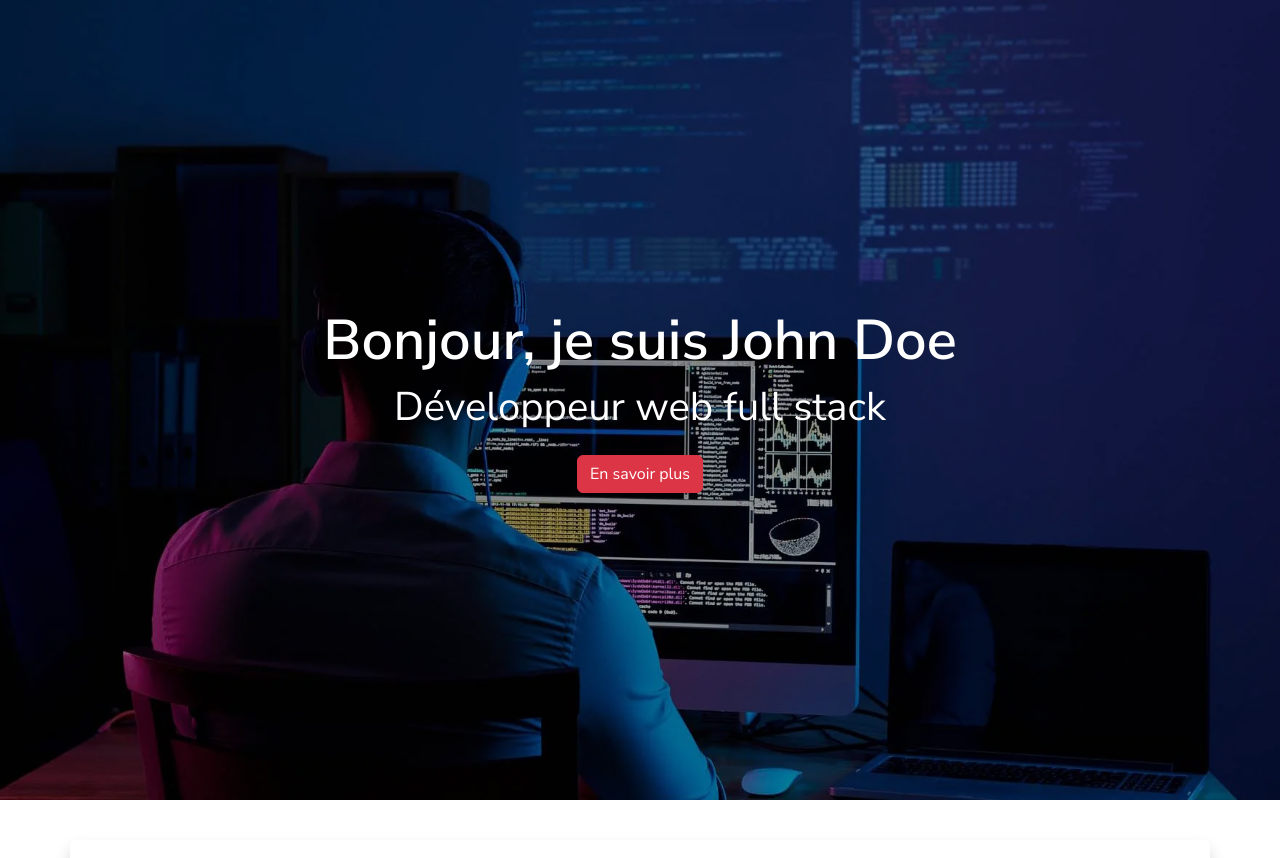
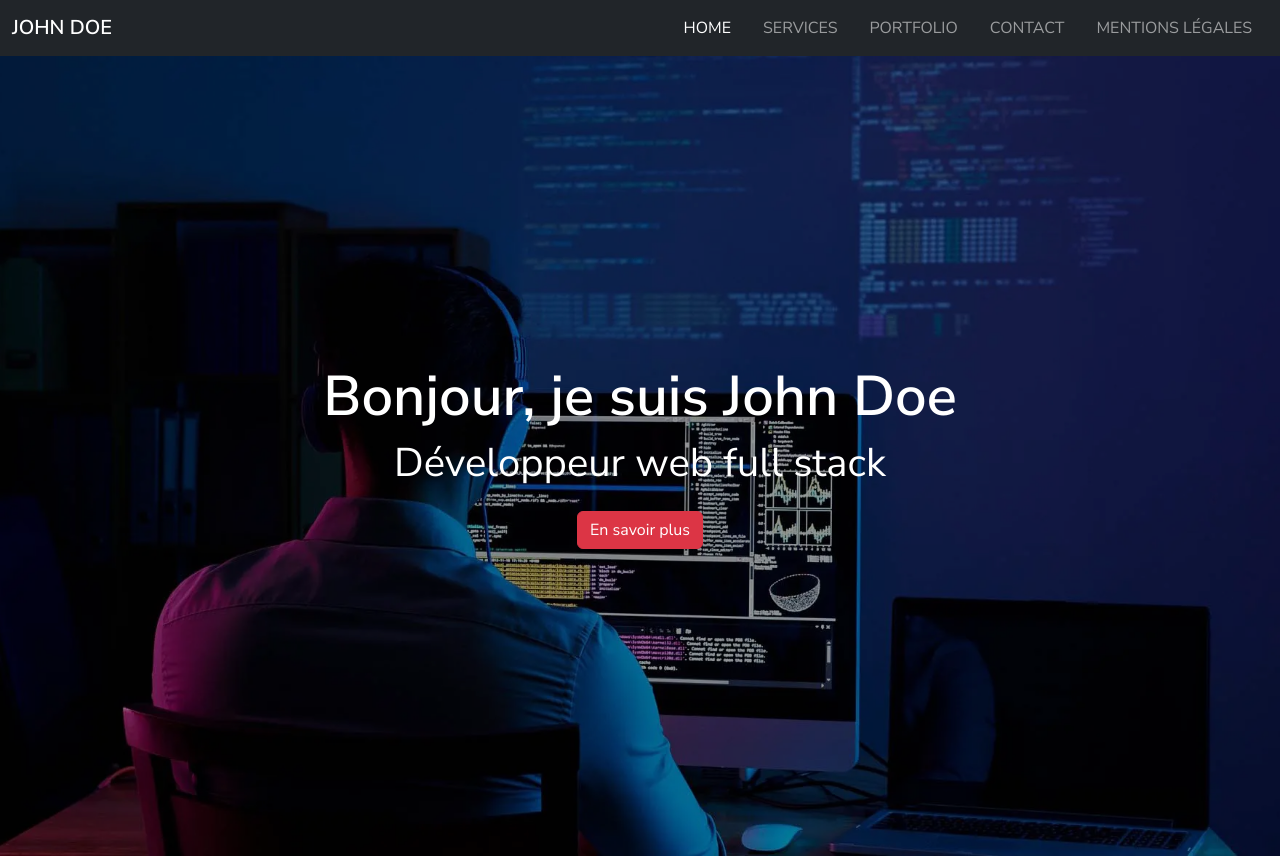
Before and after one commit to nicolas-lestrez/portfolio, a Next.js app: page / in a window 1280 px wide. Shown: the top 858 px of the page. Built offline with nearby package versions, Linux system fonts and the light colour scheme.

Commit message:
Feat: ajout de la navbar responsive avec liens actifs et structure Bootstrap

```diff
--- /dev/null
+++ b/app/Components/Header.jsx
@@ -0,0 +1,60 @@
+'use client';
+
+import Link from 'next/link';
+import { usePathname } from 'next/navigation';
+
+export default function Header() {
+  const pathname = usePathname();
+  const isActive = (href) => pathname === href;
+
+  return (
+    <header>
+      <nav className="navbar navbar-dark navbar-expand-md bg-dark fixed-top">
+
+        <div className="container-fluid">
+
+          <Link href="/" className="navbar-brand fw-bold text-uppercase">
+            JOHN DOE
+          </Link>
+
+
+          <button
+            className="navbar-toggler"
+            type="button"
+            data-bs-toggle="collapse"
+            data-bs-target="#mainNav"
+            aria-controls="mainNav"
+            aria-expanded="false"
+            aria-label="Afficher le menu"
+          >
+            <span className="navbar-toggler-icon"></span>
+          </button>
+
+          <div className="collapse navbar-collapse" id="mainNav">
+            <ul className="navbar-nav ms-auto mb-2 mb-lg-0">
+              <li className="nav-item">
+                <Link href="/" className={`nav-link px-3 ${isActive('/') ? 'active' : ''}`}>HOME</Link>
+              </li>
+              <li className="nav-item">
+                <Link href="/services" className={`nav-link px-3 ${isActive('/services') ? 'active' : ''}`}>SERVICES</Link>
+              </li>
+              <li className="nav-item">
+                <Link href="/portfolio" className={`nav-link px-3 ${isActive('/portfolio') ? 'active' : ''}`}>PORTFOLIO</Link>
+              </li>
+              <li className="nav-item">
+                <Link href="/contact" className={`nav-link px-3 ${isActive('/contact') ? 'active' : ''}`}>CONTACT</Link>
+              </li>
+              <li className="nav-item">
+                <Link href="/mentions-legales" className={`nav-link px-3 ${isActive('/mentions-legales') ? 'active' : ''}`}>
+                  MENTIONS LÉGALES
+                </Link>
+              </li>
+            </ul>
+          </div>
+        </div>
+      </nav>
+
+      <div style={{ height: 56 }} />
+    </header>
+  );
+}
--- a/app/layout.js
+++ b/app/layout.js
@@ -1,10 +1,11 @@
-import "bootstrap/dist/css/bootstrap.min.css";
 import "bootstrap/dist/css/bootstrap.min.css";
 import "bootstrap-icons/font/bootstrap-icons.css";
 
 import { Nunito_Sans } from "next/font/google";
 import "./globals.css";
-import BootstrapClient from "./components/BootstrapClient";
+import BootstrapClient from "./components/BootstrapClient"; // dossier en minuscule
+import Header from "./components/Header"; // dossier en minuscule
+
 const nunito = Nunito_Sans({
   subsets: ["latin"],
   weight: ["400", "600"],
@@ -15,7 +16,7 @@
   title: "Portfolio John Doe",
   description: "Portfolio personnel de John Doe - Développeur web full stack",
   icons: {
-    icon: "/anonym.png",
+    icon: "/anonym.png", // ou /favicon.png si tu l'as renommé
   },
 };
 
@@ -24,6 +25,7 @@
     <html lang="fr">
       <body className={nunito.variable}>
         <BootstrapClient />
+        <Header /> {/* <-- AJOUTER le header ici */}
         {children}
       </body>
     </html>
```
